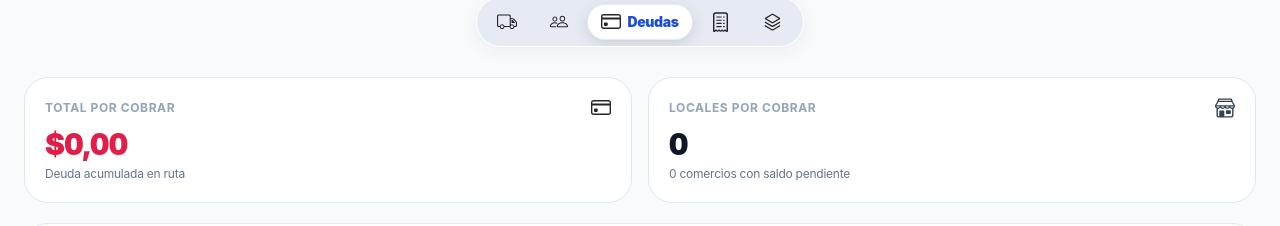
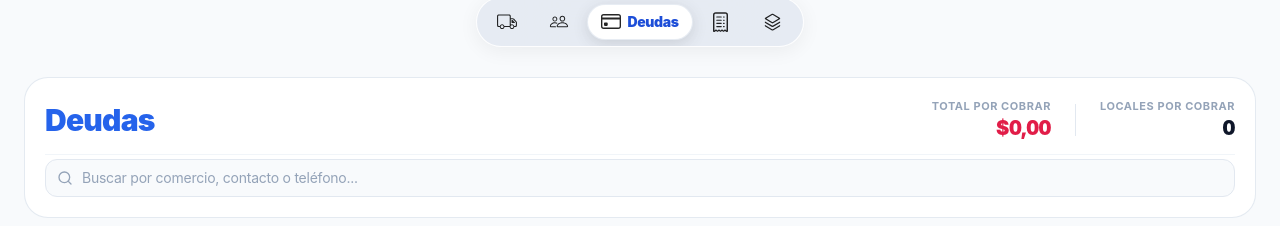
Before and after one commit to distribuidoraneth/app, a Next.js app: page /admin/deudas in a window 1280 px wide. Shown: the part 114-340 px from the top of the page. Built offline with nearby package versions, Linux system fonts and the light colour scheme; no server answers; the database is empty; sample sign-in values are in the browser's storage; a web font is replaced by a local one.

Commit message:
feat(debts): integrate KPIs into unified header card, removing separate floating cards

```diff
--- a/src/components/admin/DebtsManager.tsx
+++ b/src/components/admin/DebtsManager.tsx
@@ -3,7 +3,6 @@
 import React, { useState } from 'react';
 import { useDistribution } from '@/context/DistributionContext';
 import { formatCurrency } from '@/lib/utils/formatters';
-import { AppleCreditCardIcon, AppleStorefrontIcon } from '@/components/ui/AppleIcons';
 import { Search, X } from 'lucide-react';
 
 export function DebtsManager() {
@@ -45,46 +44,36 @@ export function DebtsManager() {
 
   return (
     <div className="space-y-4 sm:space-y-5">
-      {/* Tarjetas Resumen de Cartera y Cobranzas (2 Columnas Equilibradas) */}
-      <div className="grid grid-cols-1 sm:grid-cols-2 gap-3 sm:gap-4">
-        <div className="bg-white p-4 sm:p-5 rounded-2xl sm:rounded-3xl border border-slate-200 shadow-xs">
-          <div className="flex items-center justify-between">
-            <span className="text-xs font-bold text-slate-400 uppercase tracking-wider">
-              Total por Cobrar
-            </span>
-            <AppleCreditCardIcon className="w-5 h-5 text-rose-500" />
-          </div>
-          <div className="mt-2 text-2xl sm:text-3xl font-black font-mono tracking-tight text-rose-600">
-            {formatCurrency(totalDebt)}
-          </div>
-          <span className="text-xs text-slate-500 mt-1 block">Deuda acumulada en ruta</span>
-        </div>
-
-        <div className="bg-white p-4 sm:p-5 rounded-2xl sm:rounded-3xl border border-slate-200 shadow-xs">
-          <div className="flex items-center justify-between">
-            <span className="text-xs font-bold text-slate-400 uppercase tracking-wider">
-              Locales por Cobrar
-            </span>
-            <AppleStorefrontIcon size={20} className="text-slate-700" alt="Locales" />
-          </div>
-          <div className="mt-2 text-2xl sm:text-3xl font-black font-mono tracking-tight text-slate-900">
-            {clientsWithDebt.length}
-          </div>
-          <span className="text-xs text-slate-500 mt-1 block">
-            {clientsWithDebt.length === 1
-              ? '1 comercio con saldo pendiente'
-              : `${clientsWithDebt.length} comercios con saldo pendiente`}
-          </span>
-        </div>
-      </div>
-
-      {/* Cabecera y Buscador Simple (Estilo Clientes) */}
+      {/* Cabecera Unificada con KPIs y Buscador */}
       <div className="bg-white rounded-2xl sm:rounded-3xl border border-slate-200/90 p-4 sm:p-5 shadow-xs space-y-3">
         <div className="flex flex-col sm:flex-row sm:items-center justify-between gap-3">
           <div>
             <h1 className="text-2xl sm:text-3xl font-black tracking-tight text-blue-600">
               Deudas
             </h1>
+          </div>
+
+          {/* KPIs Compactos Integrados */}
+          <div className="flex items-center gap-4 sm:gap-6 self-start sm:self-auto">
+            <div className="text-left sm:text-right">
+              <span className="text-[11px] font-bold uppercase tracking-wider text-slate-400 block">
+                Total por Cobrar
+              </span>
+              <span className="text-lg sm:text-xl font-black font-mono tracking-tight text-rose-600">
+                {formatCurrency(totalDebt)}
+              </span>
+            </div>
+
+            <div className="h-8 w-px bg-slate-200 hidden sm:block" />
+
+            <div className="text-left sm:text-right">
+              <span className="text-[11px] font-bold uppercase tracking-wider text-slate-400 block">
+                Locales por Cobrar
+              </span>
+              <span className="text-lg sm:text-xl font-black font-mono tracking-tight text-slate-900">
+                {clientsWithDebt.length}
+              </span>
+            </div>
           </div>
         </div>
 
```
